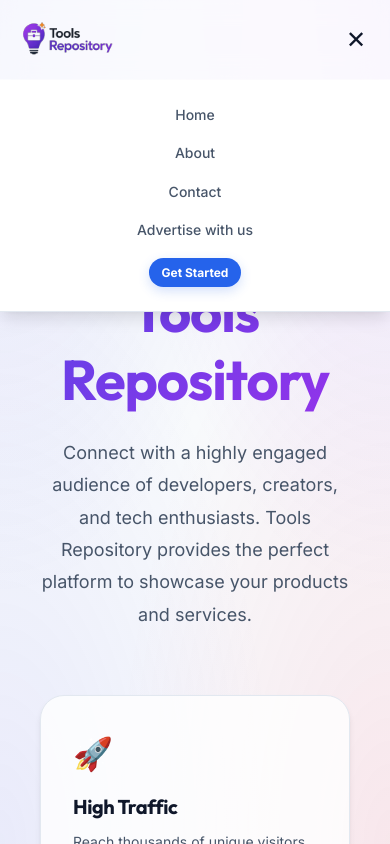
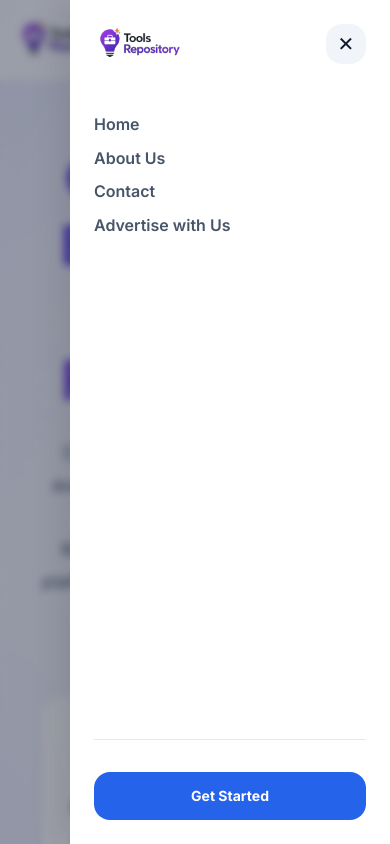
Before and after one commit to DaniyalAliSajid/tools-repository, a Next.js app: page /advertise in a window 390 px wide. Both pictures are taken after a click on the button "Open Navigation". Shown: the top 844 px of the page. Built offline with nearby package versions, Linux system fonts and the light colour scheme.

Commit message:
feat: implement premium side drawer with blurred backdrop for mobile navigation

```diff
--- a/src/app/layout.tsx
+++ b/src/app/layout.tsx
@@ -8,7 +8,7 @@ import '../vanilla/css/components.css';
 import '../vanilla/css/themes.css';
 import './globals.css';
 import Link from 'next/link';
-import { useState } from 'react';
+import { useState, useEffect } from 'react';
 
 export default function RootLayout({
     children,
@@ -16,6 +16,17 @@ export default function RootLayout({
     children: React.ReactNode;
 }>) {
     const [isMenuOpen, setIsMenuOpen] = useState(false);
+
+    // Prevent scrolling when drawer is open
+    useEffect(() => {
+        if (isMenuOpen) {
+            document.body.style.overflow = 'hidden';
+        } else {
+            document.body.style.overflow = '';
+        }
+    }, [isMenuOpen]);
+
+    const closeMenu = () => setIsMenuOpen(false);
 
     return (
         <html lang="en">
@@ -28,27 +39,26 @@ export default function RootLayout({
                 <div id="app">
                     <header className="header">
                         <div className="header__container">
-                            <Link href="/" onClick={() => setIsMenuOpen(false)}>
+                            <Link href="/" onClick={closeMenu}>
                                 <img src="/logo.svg" alt="Tools Repository" className="header__logo-img" />
                             </Link>
 
                             <button
                                 className="header__nav-mobile-toggle"
-                                onClick={() => setIsMenuOpen(!isMenuOpen)}
-                                aria-label="Toggle Navigation"
+                                onClick={() => setIsMenuOpen(true)}
+                                aria-label="Open Navigation"
                             >
-                                {isMenuOpen ? '✕' : '☰'}
+                                ☰
                             </button>
 
-                            <nav className={`header__nav ${isMenuOpen ? 'open' : ''}`}>
-                                <Link href="/" className="header__link" onClick={() => setIsMenuOpen(false)}>Home</Link>
-                                <Link href="/about" className="header__link" onClick={() => setIsMenuOpen(false)}>About</Link>
-                                <Link href="/contact" className="header__link" onClick={() => setIsMenuOpen(false)}>Contact</Link>
-                                <Link href="/advertise" className="header__link" onClick={() => setIsMenuOpen(false)}>Advertise with us</Link>
+                            <nav className="header__nav">
+                                <Link href="/" className="header__link">Home</Link>
+                                <Link href="/about" className="header__link">About</Link>
+                                <Link href="/contact" className="header__link">Contact</Link>
+                                <Link href="/advertise" className="header__link">Advertise with us</Link>
                                 <Link
                                     href="/#tools"
                                     className="btn btn--blue btn--sm"
-                                    onClick={() => setIsMenuOpen(false)}
                                     style={{
                                         textDecoration: 'none',
                                         fontWeight: 'var(--fw-bold)',
@@ -60,6 +70,31 @@ export default function RootLayout({
                             </nav>
                         </div>
                     </header>
+
+                    {/* Side Drawer */}
+                    <div className={`drawer-overlay ${isMenuOpen ? 'open' : ''}`} onClick={closeMenu} />
+                    <aside className={`drawer ${isMenuOpen ? 'open' : ''}`}>
+                        <div className="drawer__header">
+                            <img src="/logo.svg" alt="Tools Repository" style={{ height: '32px' }} />
+                            <button className="drawer__close" onClick={closeMenu} aria-label="Close menu">✕</button>
+                        </div>
+                        <nav className="drawer__nav">
+                            <Link href="/" className="drawer__link" onClick={closeMenu}>Home</Link>
+                            <Link href="/about" className="drawer__link" onClick={closeMenu}>About Us</Link>
+                            <Link href="/contact" className="drawer__link" onClick={closeMenu}>Contact</Link>
+                            <Link href="/advertise" className="drawer__link" onClick={closeMenu}>Advertise with Us</Link>
+                        </nav>
+                        <div className="drawer__footer">
+                            <Link
+                                href="/#tools"
+                                className="btn btn--blue btn--block"
+                                onClick={closeMenu}
+                                style={{ textDecoration: 'none' }}
+                            >
+                                Get Started
+                            </Link>
+                        </div>
+                    </aside>
 
                     <main className="main">
                         {children}
--- a/src/vanilla/css/layout.css
+++ b/src/vanilla/css/layout.css
@@ -362,20 +362,99 @@
     .header__nav-mobile-toggle {
         display: block;
     }
+}
 
-    .header__nav.open {
-        display: flex;
-        flex-direction: column;
-        position: absolute;
-        top: var(--header-height);
-        left: 0;
-        right: 0;
-        background: white;
-        padding: var(--space-6);
-        border-bottom: 1px solid var(--color-border);
-        gap: var(--space-4);
-        box-shadow: var(--shadow-lg);
-    }
+/* --- Drawer (Side Menu) --- */
+.drawer-overlay {
+    position: fixed;
+    inset: 0;
+    background: rgba(15, 23, 42, 0.4);
+    backdrop-filter: blur(4px);
+    z-index: 2000;
+    opacity: 0;
+    visibility: hidden;
+    transition: all var(--transition-normal);
+}
+
+.drawer-overlay.open {
+    opacity: 1;
+    visibility: visible;
+}
+
+.drawer {
+    position: fixed;
+    top: 0;
+    right: -320px;
+    width: 320px;
+    height: 100vh;
+    background: white;
+    z-index: 2001;
+    box-shadow: -10px 0 30px rgba(0, 0, 0, 0.1);
+    transition: transform 0.4s cubic-bezier(0.16, 1, 0.3, 1);
+    display: flex;
+    flex-direction: column;
+    padding: var(--space-6);
+}
+
+.drawer.open {
+    transform: translateX(-320px);
+}
+
+.drawer__header {
+    display: flex;
+    justify-content: space-between;
+    align-items: center;
+    margin-bottom: var(--space-12);
+}
+
+.drawer__close {
+    background: var(--color-surface-alt);
+    border: none;
+    width: 40px;
+    height: 40px;
+    border-radius: var(--radius-lg);
+    display: flex;
+    align-items: center;
+    justify-content: center;
+    font-size: 20px;
+    cursor: pointer;
+    color: var(--color-text);
+    transition: all var(--transition-fast);
+}
+
+.drawer__close:hover {
+    background: var(--color-border);
+    transform: rotate(90deg);
+}
+
+.drawer__nav {
+    display: flex;
+    flex-direction: column;
+    gap: var(--space-2);
+}
+
+.drawer__link {
+    display: flex;
+    align-items: center;
+    padding: var(--space-4) var(--space-5);
+    border-radius: var(--radius-lg);
+    font-size: var(--fs-base);
+    font-weight: var(--fw-semibold);
+    color: var(--color-text-secondary);
+    text-decoration: none;
+    transition: all var(--transition-fast);
+}
+
+.drawer__link:hover {
+    background: var(--color-surface-alt);
+    color: var(--color-primary);
+    transform: translateX(4px);
+}
+
+.drawer__footer {
+    margin-top: auto;
+    padding-top: var(--space-8);
+    border-top: 1px solid var(--color-border);
 }
 
 @media (max-width: 768px) {
```
